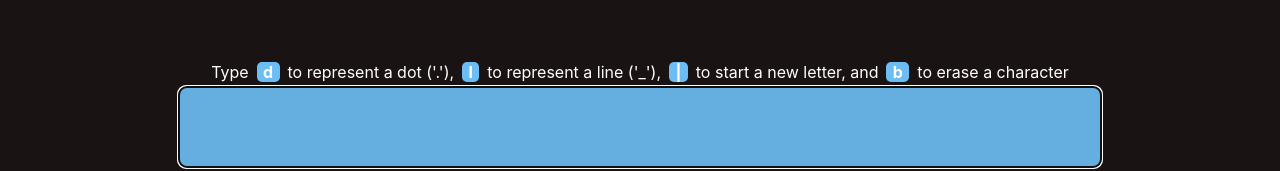
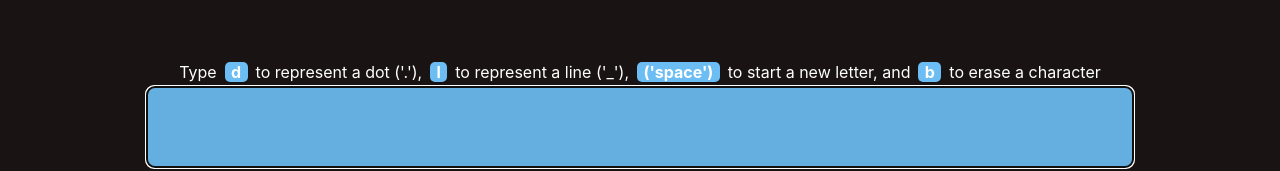
Before and after one commit to Garcila/morse, a React (Create React App) app: page / in a window 1280 px wide. Shown: the part 480-651 px from the top of the page. Built offline with nearby package versions, Linux system fonts and the light colour scheme.

Commit message:
Update MorseToEnglish.js

```diff
--- a/src/components/MorseToEnglish.js
+++ b/src/components/MorseToEnglish.js
@@ -18,7 +18,7 @@ export default function MorseToEnglish(props) {
     <div>
       <div className='instructions'>
         Type <span>d</span> to represent a dot ('.'),
-        <span>l</span> to represent a line ('_'), <span>|</span> to start a new
+        <span>l</span> to represent a line ('_'), <span>('space')</span> to start a new
         letter, and <span>b</span> to erase a character
       </div>
       <div id='morse' tabIndex='1' ref={morseArea} onKeyPress={typeCode}>
```
